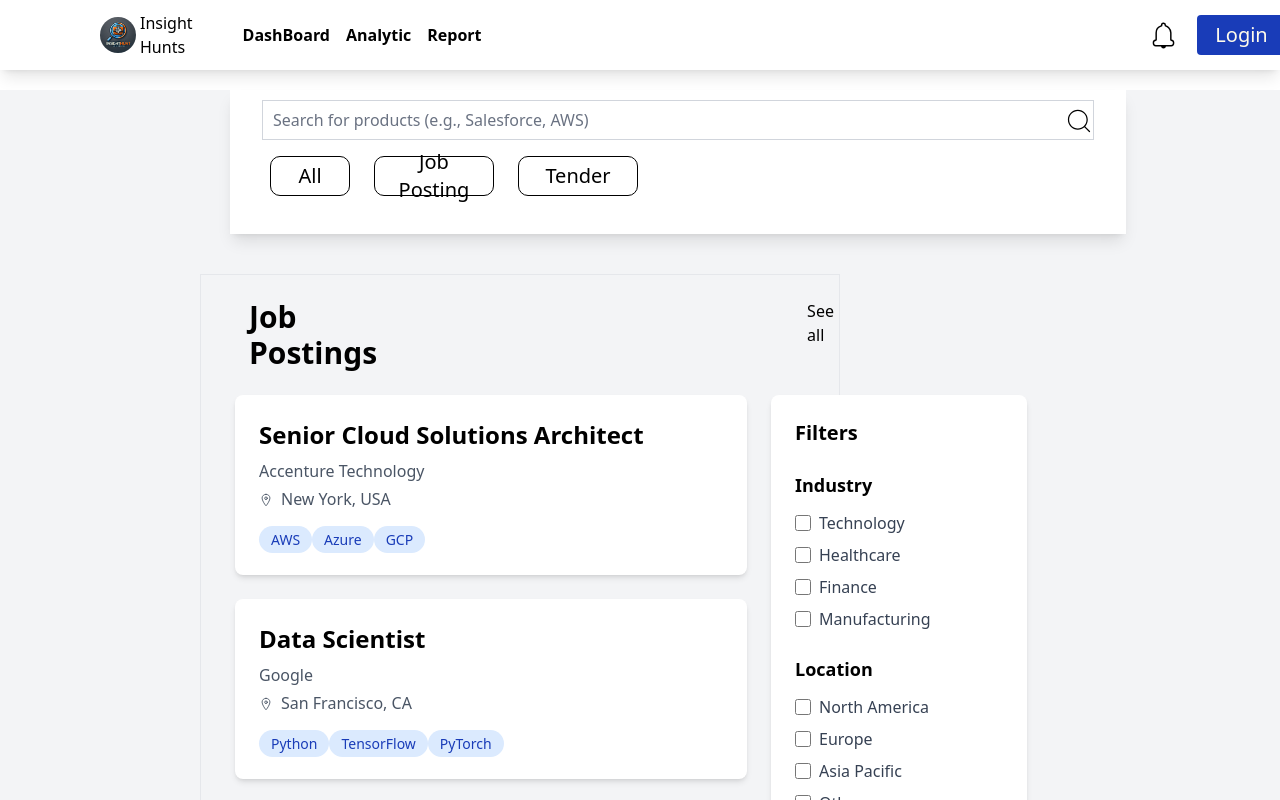
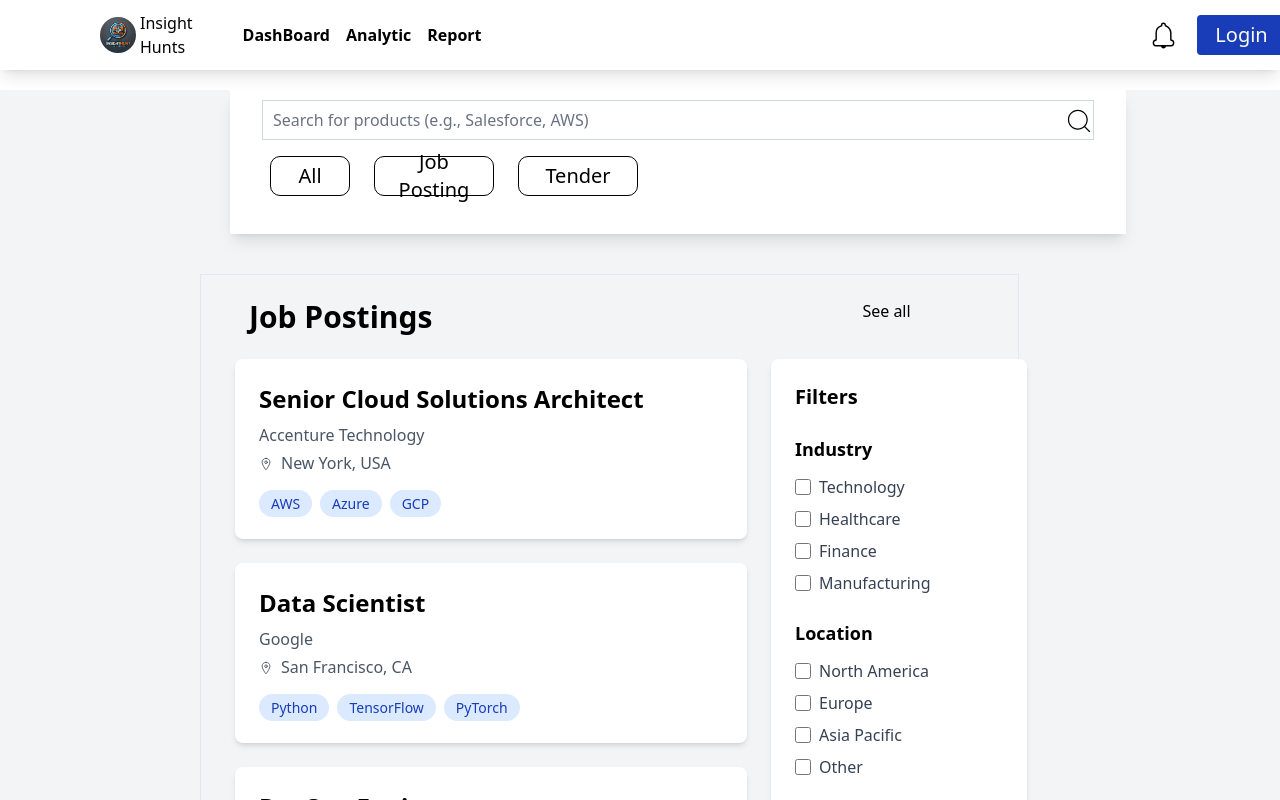
Before and after one commit to Indranil102/HackTech, a React (Vite) app: page / in a window 1280 px wide. Shown: the top 800 px of the page. Built offline with nearby package versions, Linux system fonts and the light colour scheme.

Commit message:
adding filter

```diff
--- a/src/page/Home/Home.jsx
+++ b/src/page/Home/Home.jsx
@@ -432,7 +432,7 @@ const Home = () => {
         </div>
       </div>
 
-      <div className="mt-[40px] p-6 bg-gray-100 border-1 border-gray-200 w-[50%] ml-[200px] ">
+      <div className="mt-[40px] p-6 bg-gray-100 border-1 border-gray-200 w-[64%] ml-[200px] ">
         <div className="flex">
           <h1 className="text-3xl font-bold mb-6 ml-6">Job Postings</h1>
           <h3 className="ml-[430px]">See all</h3>
@@ -454,7 +454,7 @@ const Home = () => {
               {job.skills.map((skill, index) => (
                 <span
                   key={index}
-                  className="bg-blue-100 text-blue-800 px-3 py-1 rounded-full text-sm"
+                  className="bg-blue-100 text-blue-800 px-3 py-1 rounded-full text-sm mr-2"
                 >
                   {skill}
                 </span>
@@ -465,7 +465,7 @@ const Home = () => {
         ))}
           </div>
 
-        <div className="display-fixed">
+        <div className="">
             <Filter />
 
           </div>
```
